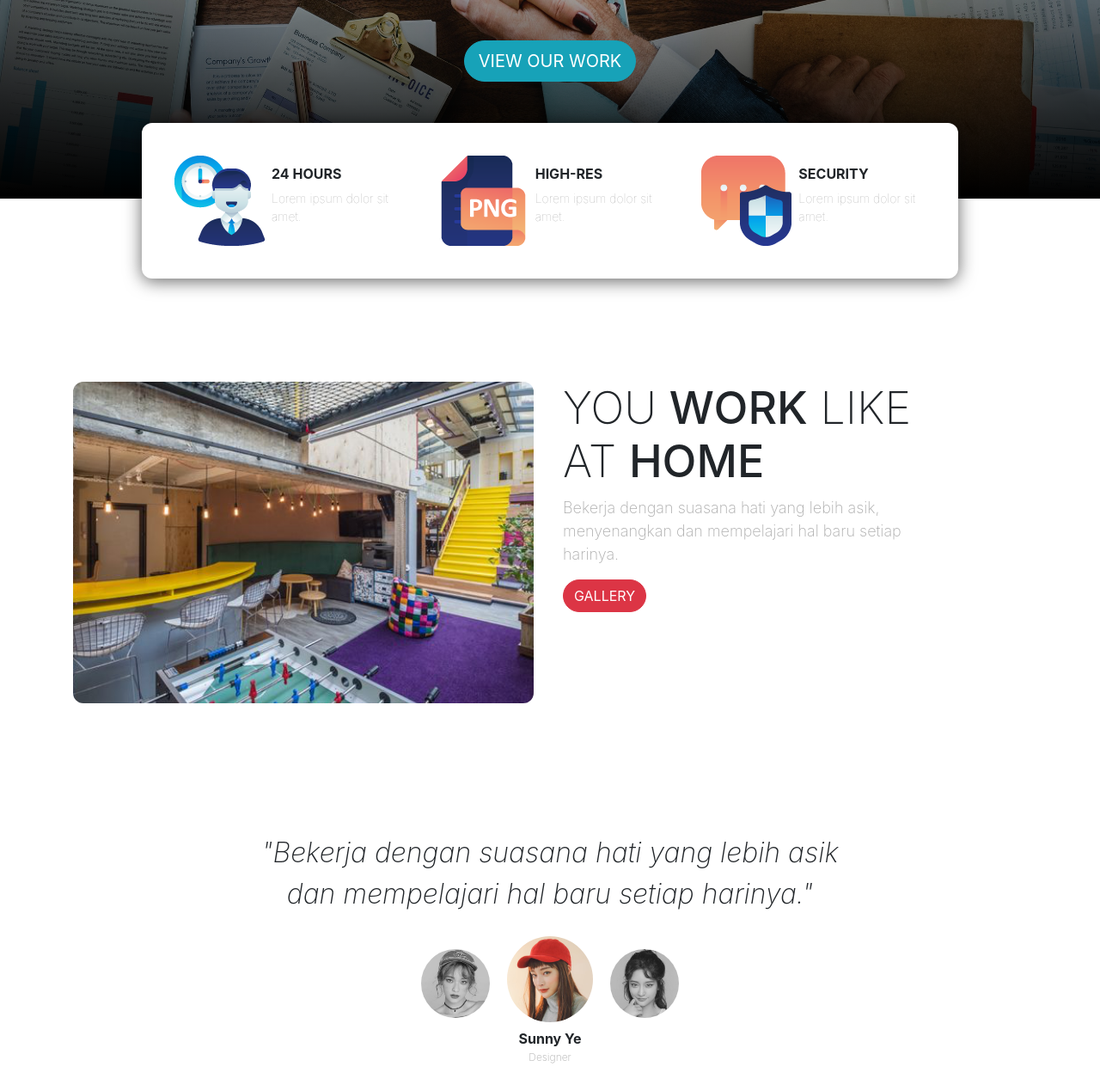
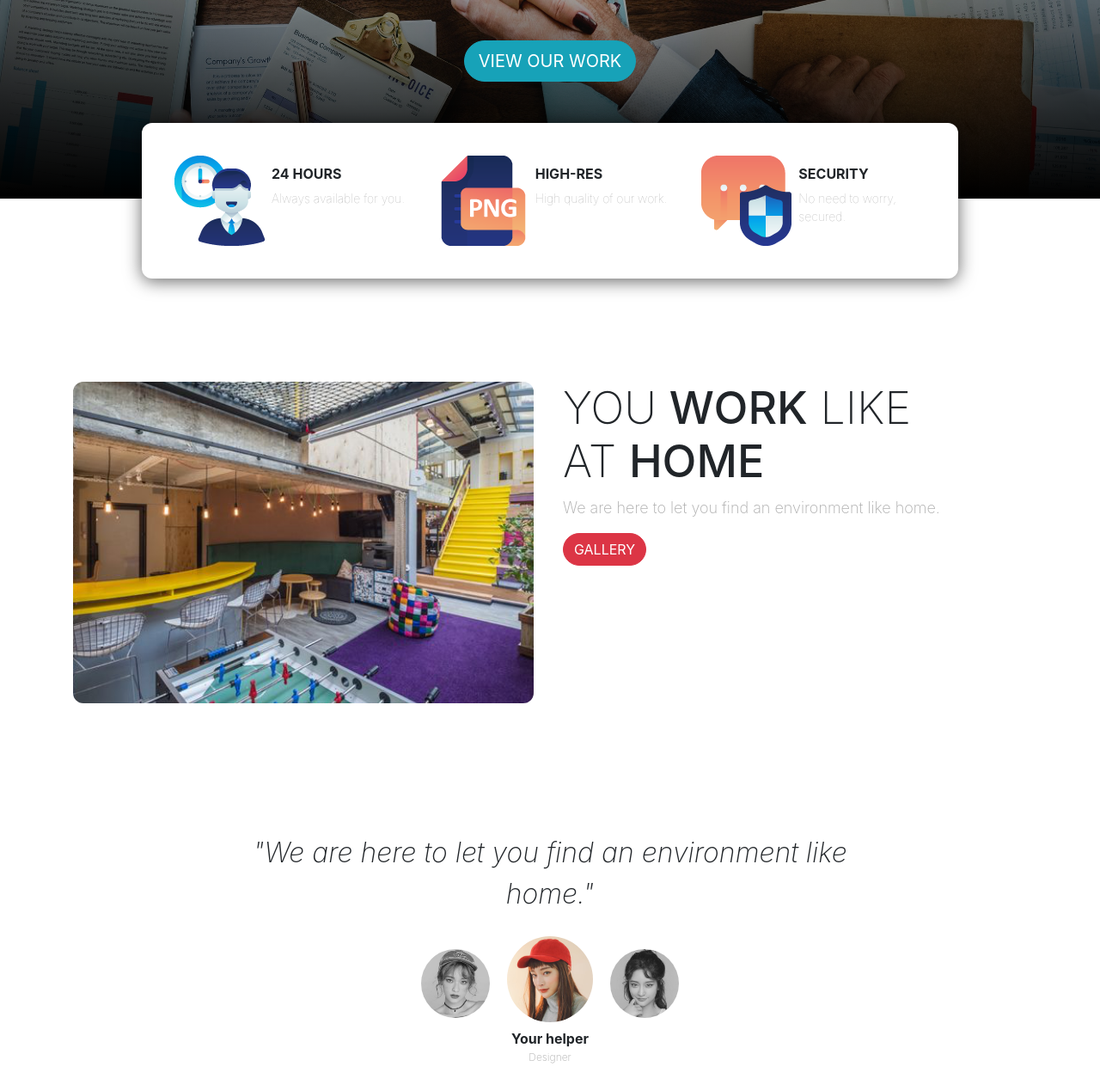
Before and after one commit to reetsethi/Sample-Landing-page, a plain HTML site: page index.html in a window 1280 px wide. Shown: the part 394-1663 px from the top of the page at 86% size. Drawn offline with nearby package versions, Linux system fonts and the light colour scheme; a web font is replaced by a local one.

Commit message:
Update index.html

```diff
--- a/index.html
+++ b/index.html
@@ -12,7 +12,7 @@
     <!-- Google Fonts -->
     <link href="https://fonts.googleapis.com/css?family=Viga" rel="stylesheet">
 
-    <title>Sandhika Galih</title>
+    <title>Reet Sethi</title>
   </head>
   <body>
 
@@ -20,7 +20,7 @@
     <!-- Navbar -->
     <nav class="navbar navbar-expand-lg navbar-light">
       <div class="container">
-        <a class="navbar-brand" href="#">Sandhika</a>
+        <a class="navbar-brand" href="#">Sales</a>
         <button class="navbar-toggler" type="button" data-toggle="collapse" data-target="#navbarNavAltMarkup" aria-controls="navbarNavAltMarkup" aria-expanded="false" aria-label="Toggle navigation">
           <span class="navbar-toggler-icon"></span>
         </button>
@@ -57,17 +57,17 @@
             <div class="col-sm">
               <img src="img/employee.png" alt="Employee" class="img-fluid float-left">
               <h4>24 Hours</h4>
-              <p>Lorem ipsum dolor sit amet.</p>
+              <p>Always available for you.</p>
             </div>
             <div class="col-lg">
               <img src="img/hires.png" alt="HiRes" class="img-fluid float-left">
               <h4>High-Res</h4>
-              <p>Lorem ipsum dolor sit amet.</p>
+              <p>High quality of our work.</p>
             </div>
             <div class="col-lg">
               <img src="img/security.png" alt="Security" class="img-fluid float-left">
               <h4>Security</h4>
-              <p>Lorem ipsum dolor sit amet.</p>
+              <p>No need to worry, secured.</p>
             </div>
           </div>
         </div>
@@ -82,8 +82,7 @@
         </div>
         <div class="col-lg-5">
           <h2>You <span>Work</span> Like at <span>Home</span></h2>
-          <p>Bekerja dengan suasana hati yang lebih asik, menyenangkan
-            dan mempelajari hal baru setiap harinya.</p>
+          <p>We are here to let you find an environment like home.</p>
           <a href="#" class="btn btn-danger tombol">Gallery</a>
         </div>
       </div>
@@ -94,7 +93,7 @@
       <section class="testimonial">
         <div class="row justify-content-center">
           <div class="col-lg-8">
-            <p>"Bekerja dengan suasana hati yang lebih asik dan mempelajari hal baru setiap harinya."</p>
+            <p>"We are here to let you find an environment like home."</p>
           </div>
         </div>
         <div class="row justify-content-center">
@@ -106,7 +105,7 @@
         </div>
         <div class="row justify-content-center info-text">
           <div class="col-lg text-center">
-            <h5>Sunny Ye</h5>
+            <h5>Your helper</h5>
             <p>Designer</p>
           </div>
         </div>
```
